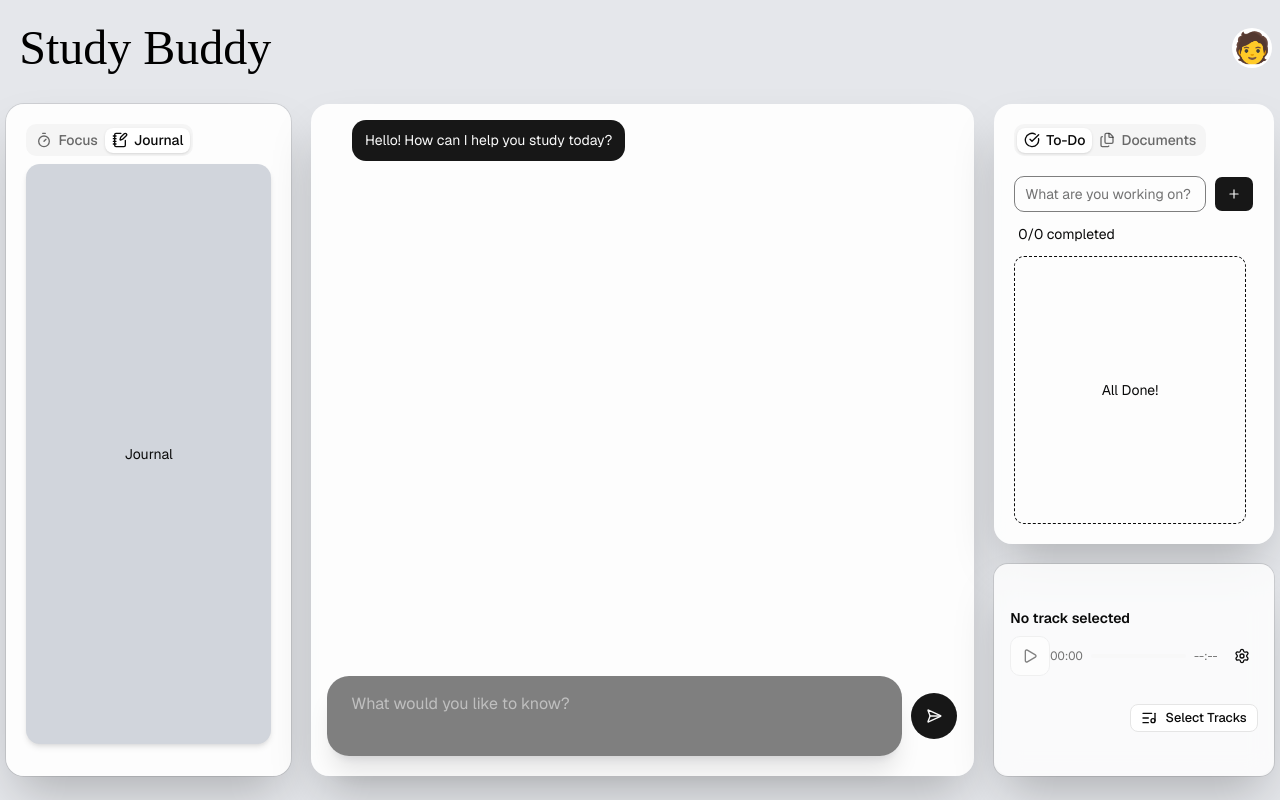
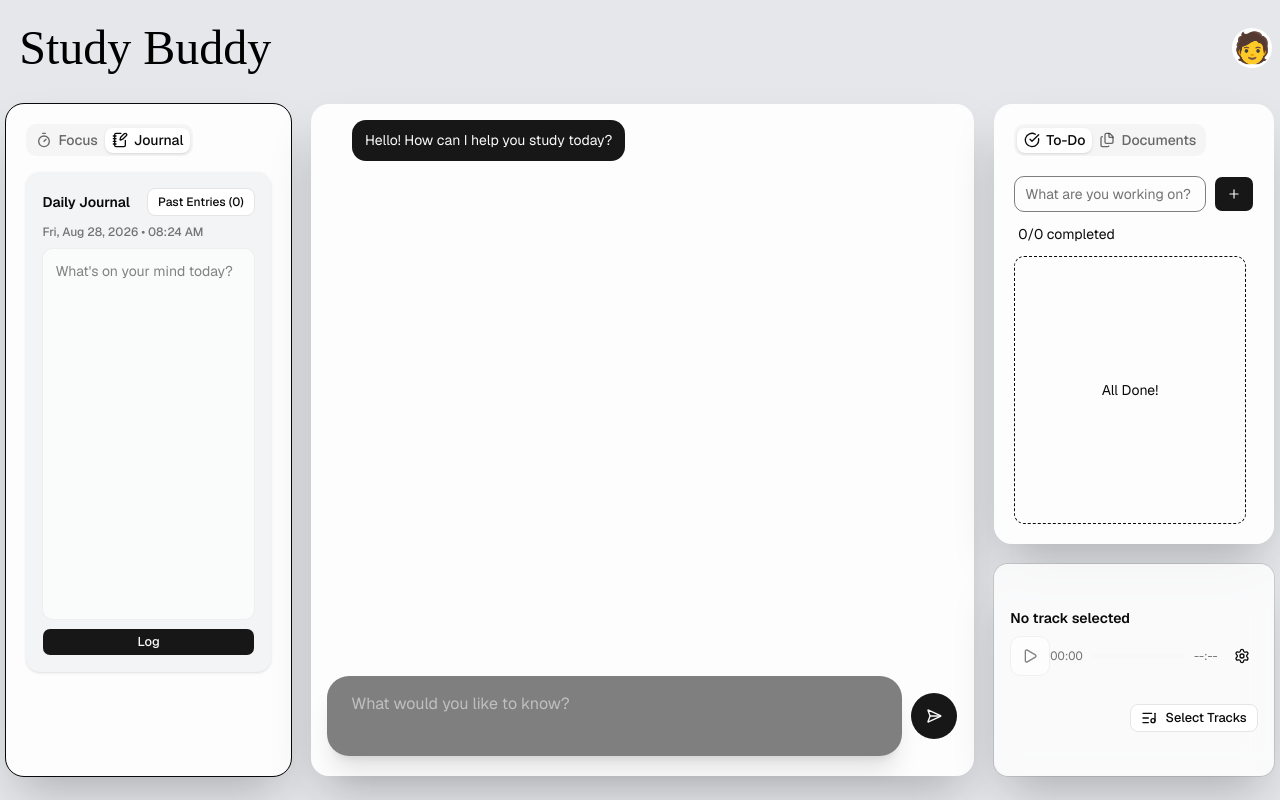
Before and after one commit to PiyushVarman/Student-Productivity-Dashboard, a Next.js app: page / in a window 1280 px wide. Both pictures are taken after a click on the tab "Journal". Built offline with nearby package versions, Linux system fonts and the light colour scheme; a web font is replaced by a local one.

Commit message:
add: journal functionality; fix reqd for entry count

```diff
--- a/src/app/page.js
+++ b/src/app/page.js
@@ -26,6 +26,68 @@ const WALLPAPERS = [
 ];
 
 export default function Home() {
+  // Journal state
+    const [journalText, setJournalText] = useState("");
+    const [journalEntries, setJournalEntries] = useState([]);
+    const [currentDateTime, setCurrentDateTime] = useState("");
+
+    useEffect(() => {
+      // ... (keep your existing useEffect code for theme, wallpapers, and tasks)
+
+      // Load saved journals
+      const savedJournals = localStorage.getItem("study_buddy_journals");
+      if (savedJournals) {
+        try {
+          setJournalEntries(JSON.parse(savedJournals));
+        } catch (e) {
+          console.error("Failed to parse journals", e);
+        }
+      }
+
+      // Live Date & Time ticker
+      const updateDateTime = () => {
+        const now = new Date();
+        setCurrentDateTime(
+          now.toLocaleDateString("en-US", {
+            weekday: "short",
+            month: "short",
+            day: "numeric",
+            year: "numeric",
+          }) +
+            " • " +
+            now.toLocaleTimeString("en-US", {
+              hour: "2-digit",
+              minute: "2-digit",
+            })
+        );
+      };
+      updateDateTime();
+      const timer = setInterval(updateDateTime, 10000); // updates every 10 seconds
+
+      return () => clearInterval(timer);
+    }, []);
+
+    const handleSaveJournal = (e) => {
+      e.preventDefault();
+      if (!journalText.trim()) return;
+
+      const newEntry = {
+        id: crypto.randomUUID(),
+        timestamp: currentDateTime,
+        text: journalText.trim(),
+      };
+
+      const updated = [newEntry, ...journalEntries];
+      setJournalEntries(updated);
+      localStorage.setItem("study_buddy_journals", JSON.stringify(updated));
+      setJournalText("");
+    };
+
+    const handleDeleteJournal = (id) => {
+      const updated = journalEntries.filter((entry) => entry.id !== id);
+      setJournalEntries(updated);
+      localStorage.setItem("study_buddy_journals", JSON.stringify(updated));
+    };
     const [messages, setMessages] = useState([
     { role: "assistant", content: "Hello! How can I help you study today?" },
   ]);
@@ -284,8 +346,8 @@ const handleSendMessage = async (e) => {
       </div>
 
       {/* Apps */}
-      <div className="mt-2 w-[99vw] h-[84vh] items-start *:dark:text-black flex flex-row gap-x-5 *:duration-500">
-        <Card className="w-[25vw] shadow-2xl bg-white/90 dark:bg-zinc-900/90 backdrop-blur-md h-full p-5 rounded-2xl">
+      <div className="mt-2 w-[99vw] h-[84vh]  items-start *:dark:text-black flex flex-row gap-x-5 *:duration-500">
+        <Card className="w-[25vw] shadow-2xl bg-white/90 dark:bg-zinc-900/90 outline backdrop-blur-md h-full p-5 rounded-2xl">
           <Tabs>
             <TabsList defaultValue="focus">
               <TabsTrigger value="focus"><Timer/>Focus</TabsTrigger>
@@ -296,9 +358,84 @@ const handleSendMessage = async (e) => {
                 <PomodoroTimer/>
               </div>
             </TabsContent>
-            <TabsContent value="journal">
-              <div className="flex grow bg-gray-300 dark:bg-zinc-800 dark:text-white shadow-md hover:scale-101 duration-200 animate-out rounded-xl py-[35vh] items-center justify-center">
-                Journal
+            <TabsContent value="journal" className="h-full! pt-2">
+              <div className="flex flex-col bg-gray-100 dark:bg-zinc-800/90 rounded-xl p-4 shadow h-125 justify-between">
+
+                {/* Top Row: Title & View Past Entries Dialog Button */}
+                <div className="flex items-center justify-between pb-2">
+                  <span className="text-sm font-semibold text-foreground">Daily Journal</span>
+
+                  <Dialog>
+                    <DialogTrigger>
+                      <Button variant="outline" size="sm" className="h-7 text-xs dark:text-white">
+                        Past Entries ({journalEntries.length})
+                      </Button>
+                    </DialogTrigger>
+                    <DialogContent className="w-[80vw] max-w-lg max-h-[80vh] flex flex-col">
+                      <DialogHeader>
+                        <DialogTitle>Journal History</DialogTitle>
+                        <DialogDescription>{journalEntries.length==0 ? journalEntries.length===1?`You've journalled 1 time`:`You've journalled ${journalEntries.length} times.`:`You are yet to write a Journal Entry.`}</DialogDescription>
+                      </DialogHeader>
+
+                      <ScrollArea className="flex-1 max-h-[50vh] pr-4 my-2">
+                        {journalEntries.length === 0 ? (
+                          <p className="text-sm text-muted-foreground text-center py-8">
+                            No journal entries yet. Start logging your thoughts!
+                          </p>
+                        ) : (
+                          <div className="space-y-3">
+                            {journalEntries.map((entry) => (
+                              <div
+                                key={entry.id}
+                                className="p-3 rounded-lg border bg-background/50 flex flex-col gap-1 relative group"
+                              >
+                                <div className="flex items-center justify-between">
+                                  <span className="text-xs font-semibold text-muted-foreground">
+                                    {entry.timestamp}
+                                  </span>
+                                  <Button
+                                    variant="ghost"
+                                    size="icon"
+                                    className="h-6 w-6 text-muted-foreground hover:text-destructive"
+                                    onClick={() => handleDeleteJournal(entry.id)}
+                                  >
+                                    <Trash2 className="h-3.5 w-3.5" />
+                                  </Button>
+                                </div>
+                                <p className="text-sm whitespace-pre-wrap text-foreground">{entry.text}</p>
+                              </div>
+                            ))}
+                          </div>
+                        )}
+                      </ScrollArea>
+
+                      <DialogFooter>
+                        <DialogClose asChild>
+                          <Button variant="outline" size="sm">Close</Button>
+                        </DialogClose>
+                      </DialogFooter>
+                    </DialogContent>
+                  </Dialog>
+                </div>
+
+                {/* Date and Time Display */}
+                <div className="text-xs font-medium text-muted-foreground pb-2">
+                  {currentDateTime || "Loading date & time..."}
+                </div>
+
+                {/* Textarea & Log Button Form */}
+                <form onSubmit={handleSaveJournal} className="flex flex-col flex-1 gap-2">
+                  <textarea
+                    value={journalText}
+                    onChange={(e) => setJournalText(e.target.value)}
+                    placeholder="What's on your mind today?"
+                    className="flex-1 w-full bg-background/60 border border-border/60 rounded-lg p-3 text-sm text-foreground resize-none focus:outline-none focus:ring-1 focus:ring-primary"
+                  />
+                  <Button type="submit" size="sm" className="w-full">
+                    Log
+                  </Button>
+                </form>
+
               </div>
             </TabsContent>
           </Tabs>
```
Lines whose indentation alone changed are shown as unchanged.
